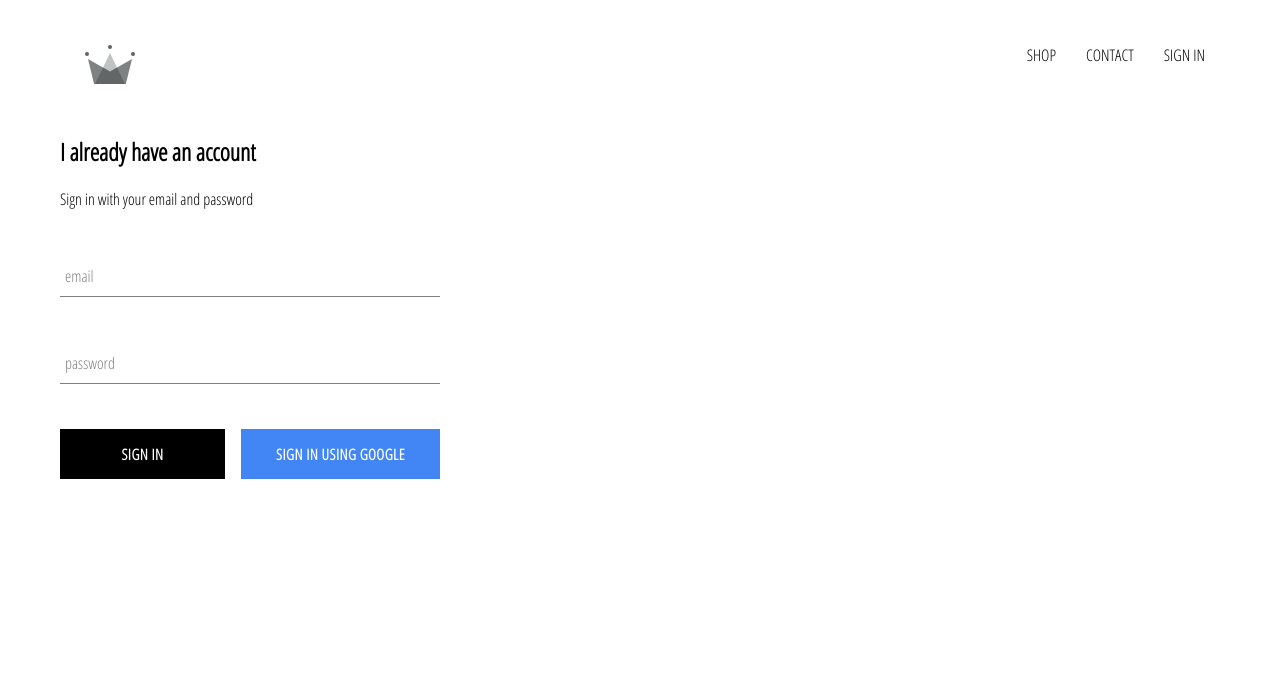
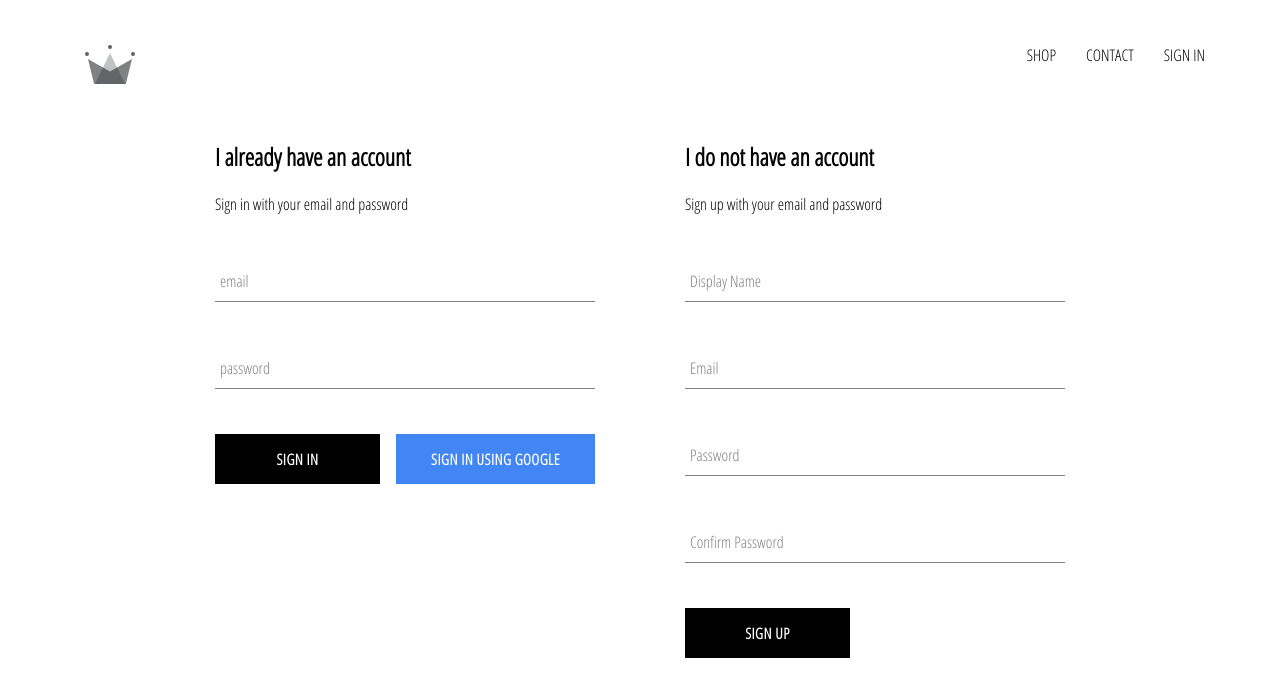
Before and after one commit to xDAVEx-ch/crwn-clothing, a React (Create React App) app: page /signin in a window 1280 px wide. Shown: the top 696 px of the page. Built offline with nearby package versions, Linux system fonts and the light colour scheme; no server answers.

Commit message:
Implemented firebase utils, included ability to store authenticated users into our firestore database

```diff
--- a/src/App.js
+++ b/src/App.js
@@ -7,7 +7,7 @@
 import ShopPage from './pages/shop/shop.component';
 import Header from './components/header/header.component';
 import SignInSignUp from './pages/sign-in-sign-up/sign-in-sign-up.component';
-import { auth } from './firebase/firebase.utils';
+import { auth, createUserProfileDocument } from './firebase/firebase.utils';
 
 class App extends React.Component {
 
@@ -22,8 +22,24 @@
   unsubscribeFomAuth = null;
 
   componentDidMount(){
-    this.unsubscribeFromAuth = auth.onAuthStateChanged( user =>{
-      this.setState({ currentUser: user});
+    this.unsubscribeFromAuth = auth.onAuthStateChanged( async userAuth =>{
+
+      if(userAuth){
+        const userRef = await createUserProfileDocument(userAuth);
+
+        userRef.onSnapshot(snapShot =>{
+          this.setState({
+            currentUser: {
+              id: snapShot.id,
+              ...snapShot.data()
+            }
+          });
+
+        });
+      }else{
+        this.setState({ currentUser: userAuth });
+      }
+
     });
   }
 
--- a/src/components/form-input/form-input.component.jsx
+++ b/src/components/form-input/form-input.component.jsx
@@ -5,7 +5,7 @@
 const FormInput = ({ handleChange, label, ...otherProps }) => {
     return(
         <div className='group'>
-            <input className='form-input' onChange={handleChange} {...otherProps} type="text" />
+            <input className='form-input' onChange={handleChange} {...otherProps}/>
             {
                 label ?
                     (<label className={`${otherProps.value.length ? 'shrink' : ''} form-input-label`}>
--- /dev/null
+++ b/src/components/sign-up/sign-up.component.jsx
@@ -0,0 +1,102 @@
+import React from 'react';
+
+import FormInput from '../form-input/form-input.component';
+import CustomButton from '../custom-button/custom-button.component';
+
+import { auth, createUserProfileDocument } from '../../firebase/firebase.utils';
+
+import './sign-up.styles.scss';
+
+class SignUp extends React.Component {
+    constructor() {
+        super();
+
+        this.state = {
+            displayName: '',
+            email: '',
+            password: '',
+            confirmPassword: ''
+        };
+    }
+
+    handleSubmit = async event => {
+        event.preventDefault();
+
+        const { displayName, email, password, confirmPassword } = this.state;
+
+        if (password !== confirmPassword) {
+            alert("Password don't match");
+            return;
+        }
+
+        try {
+            const { user } = await auth.createUserWithEmailAndPassword(email, password);
+            await createUserProfileDocument(user, { displayName });
+
+            this.setState({
+                displayName: '',
+                email: '',
+                password: '',
+                confirmPassword: ''
+            });
+        } catch (error) {
+            console.log(error);
+        }
+    }
+
+    handleChange = event =>{
+        const {name, value} = event.target;
+
+        this.setState({[name]: value});
+    }
+
+    render() {
+        const { displayName, email, password, confirmPassword } = this.state;
+
+        return (
+            <div className='sign-up'>
+                <h2>I do not have an account</h2>
+                <span>Sign up with your email and password</span>
+
+                <form className='sign-up-form' onSubmit={this.handleSubmit}>
+                    <FormInput
+                        type='text'
+                        name='displayName'
+                        value={displayName}
+                        onChange={this.handleChange}
+                        label='Display Name'
+                        requiered
+                    ></FormInput>
+                    <FormInput
+                        type='email'
+                        name='email'
+                        value={email}
+                        onChange={this.handleChange}
+                        label='Email'
+                        requiered
+                    ></FormInput>
+                    <FormInput
+                        type='password'
+                        name='password'
+                        value={password}
+                        onChange={this.handleChange}
+                        label='Password'
+                        requiered
+                    ></FormInput>
+                    <FormInput
+                        type='password'
+                        name='confirmPassword'
+                        value={confirmPassword}
+                        onChange={this.handleChange}
+                        label='Confirm Password'
+                        requiered
+                    ></FormInput>
+
+                    <CustomButton type='submit'>SIGN UP</CustomButton>
+                </form>
+            </div>
+        );
+    }
+}
+
+export default SignUp;
--- /dev/null
+++ b/src/components/sign-up/sign-up.styles.scss
@@ -0,0 +1,9 @@
+.sign-up{
+    display: flex;
+    flex-direction: column;
+    width: 380px;
+
+    .title{
+        margin: 10px 0;
+    }
+}
--- a/src/firebase/firebase.utils.js
+++ b/src/firebase/firebase.utils.js
@@ -12,6 +12,31 @@
     appId: "1:644558988460:web:e8bd66781ff3124587eb09"
   };
 
+export const createUserProfileDocument = async (userAuth, additionalData) =>{
+  if(!userAuth) return;
+
+  const userRef = firestore.doc(`users/${userAuth.uid}`);
+  const snapShot = await userRef.get();
+
+  if(!snapShot.exists){
+    const {displayName, email} = userAuth;
+    const createdAt = new Date();
+
+    try {
+      await userRef.set({
+        displayName,
+        email,
+        createdAt,
+        ...additionalData
+      });
+    } catch (error) {
+      console.log('Error creating user: ', error.message);
+    }
+  }
+
+  return userRef;
+}
+
 firebase.initializeApp(config);
 
 export const auth = firebase.auth();
--- a/src/pages/sign-in-sign-up/sign-in-sign-up.component.jsx
+++ b/src/pages/sign-in-sign-up/sign-in-sign-up.component.jsx
@@ -2,10 +2,12 @@
 
 import './sign-in-sign-up.styles.scss';
 import SignIn from '../../components/sign-in/sign-in-component';
+import SignUp from '../../components/sign-up/sign-up.component';
 
 const SignInSignUp = () =>(
     <div className='sign-in-sign-up'>
         <SignIn></SignIn>
+        <SignUp></SignUp>
     </div>
 );
 
--- a/src/pages/sign-in-sign-up/sign-in-sign-up.styles.scss
+++ b/src/pages/sign-in-sign-up/sign-in-sign-up.styles.scss
@@ -0,0 +1,6 @@
+.sign-in-sign-up{
+    width: 850px;
+    display: flex;
+    justify-content: space-between;
+    margin: 30px auto;
+}
```
